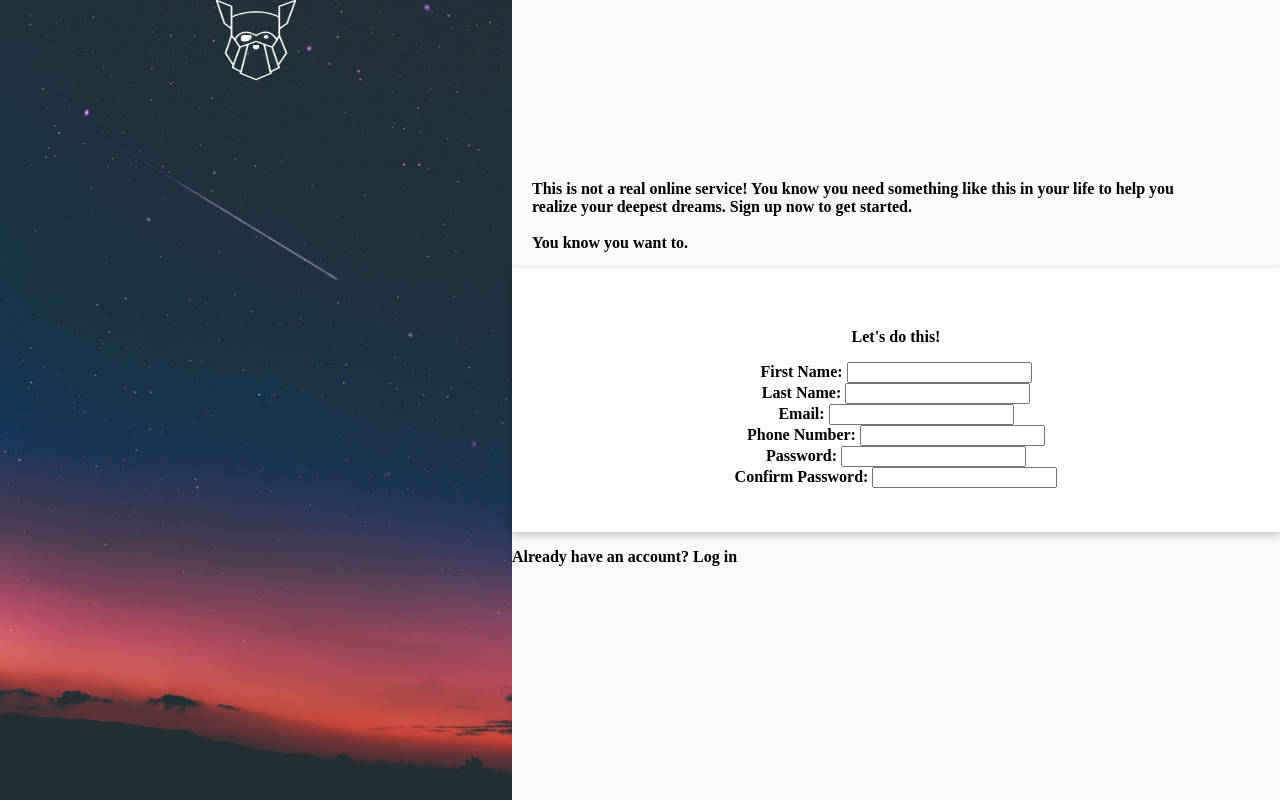
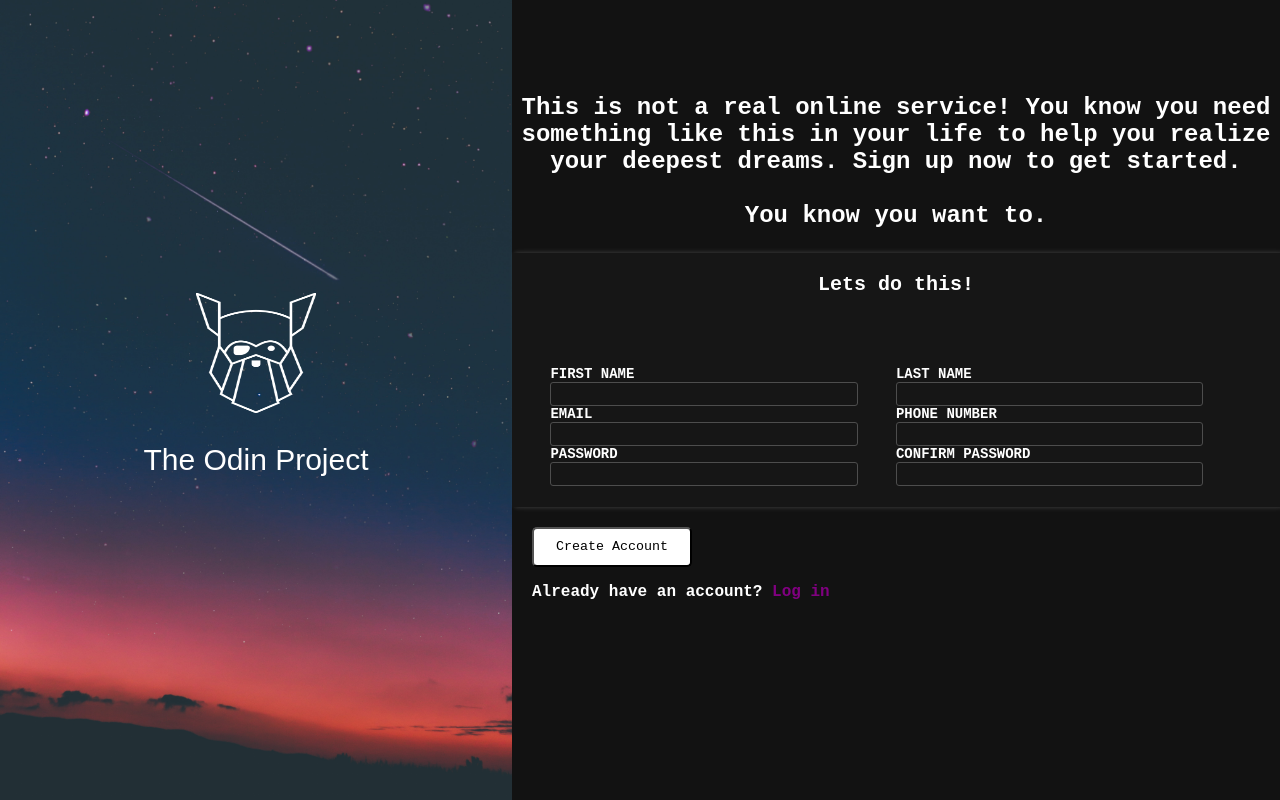
Before and after one commit to dtimput/Signup-Form, a plain HTML site: page index.html in a window 1280 px wide. Drawn offline with Linux system fonts and the light colour scheme.

Commit message:
Added more styling to page

```diff
--- a/index.html
+++ b/index.html
@@ -11,6 +11,7 @@
     <div class="left-screen">
       <div class="logo">
         <img src="images/odin-lined.png" class="logo-image" />
+        <p>The Odin Project</p>
       </div>
     </div>
     <div class="right-screen">
@@ -23,36 +24,37 @@
         </p>
       </div>
       <div class="form">
-        <p>Let's do this!</p>
+        <p class="form-title">Lets do this!</p>
         <form action="" method="post">
           <div class="form-element">
-            <label for="first_name">First Name:</label>
+            <label for="first_name">First Name</label>
             <input type="text" id="first_name" name="first_name" />
           </div>
           <div class="form-element">
-            <label for="last_name">Last Name:</label>
+            <label for="last_name">Last Name</label>
             <input type="text" id="last_name" name="last_name" />
           </div>
           <div class="form-element">
-            <label for="email">Email:</label>
+            <label for="email">Email</label>
             <input type="email" id="email" name="email" />
           </div>
           <div class="form-element">
-            <label for="phone_number">Phone Number:</label>
+            <label for="phone_number">Phone Number</label>
             <input type="text" id="phone_number" name="phone_number" />
           </div>
           <div class="form-element">
-            <label for="password">Password:</label>
+            <label for="password">Password</label>
             <input type="password" id="password" name="password" />
           </div>
           <div class="form-element">
-            <label for="confirm_password">Confirm Password:</label>
+            <label for="confirm_password">Confirm Password</label>
             <input type="password" id="confirm_password" name="password" />
           </div>
         </form>
       </div>
       <div class="footer">
-        <p>Already have an account? Log in</p>
+        <button>Create Account</button>
+        <p>Already have an account? <a href="">Log in</a></p>
       </div>
     </div>
   </body>
--- a/style.css
+++ b/style.css
@@ -10,6 +10,7 @@ body {
 
 .left-screen {
   width: 40vw;
+  height: 100%;
   background-image: url(images/splashpage.jpg);
   background-size: cover;
   margin: 0;
@@ -19,13 +20,18 @@ body {
 
 .logo {
   display: flex;
+  flex-direction: column;
+  height: 100%;
   justify-content: center;
-  align-content: center;
+  align-items: center;
+  font-size: 30px;
+  color: white;
+  font-family: fantasy;
 }
 
 .logo-image {
-  height: 80px;
-  width: 80px;
+  height: 120px;
+  width: 120px;
 }
 
 ul {
@@ -38,35 +44,82 @@ ul {
   justify-content: center;
   align-content: center;
   width: 60vw;
-  background-color: #f9fafb;
+  background-color: #121212;
   margin: 0;
   padding: 0;
 }
 
 .form {
+  text-align: left;
+  width: 100%;
+  font-size: 14px;
+  background-color: #161616;
+  box-shadow: rgba(225, 225, 225, 0.24) 3px 0px 5px;
+}
+
+form {
   display: flex;
-  justify-content: center;
+  flex-wrap: wrap;
+  padding-top: 50px;
+}
+
+label {
+  color: white;
+  font-size: 14px;
+}
+
+.form-title {
+  width: 100%;
   text-align: center;
-  flex-direction: column;
+  font-size: 20px;
 }
 
 .summary,
 .form,
 .footer {
   height: 33%;
-  font-family: comic "Gill Sans", "Gill Sans MT", Calibri, "Trebuchet MS",
-    sans-serif;
+  font-family: Courier New, monospace;
   font-weight: bold;
+  color: white;
 }
 
 .summary {
-  text-align: left;
+  text-align: center;
   display: flex;
   align-items: end;
-  padding-left: 20px;
-  padding-right: 90px;
+  font-size: 24px;
 }
-.form {
+
+input {
+  background-color: #161616;
+  border: 1px solid rgb(77, 77, 77);
+  border-radius: 3px;
+  color: white;
+  line-height: 20px;
+}
+
+.form-element {
+  display: flex;
+  flex-flow: column wrap;
+  width: 40%;
+  font-size: 0.7rem;
+  text-transform: uppercase;
+  padding-left: 3vw;
+}
+
+.footer {
+  padding: 20px;
+}
+
+a {
+  text-decoration: none;
+  color: purple;
+}
+
+button {
   background-color: white;
-  box-shadow: rgba(0, 0, 0, 0.24) 0px 3px 8px;
+  font-family: Courier New, monospace;
+  border-radius: 5px;
+  height: 40px;
+  width: 160px;
 }
```
